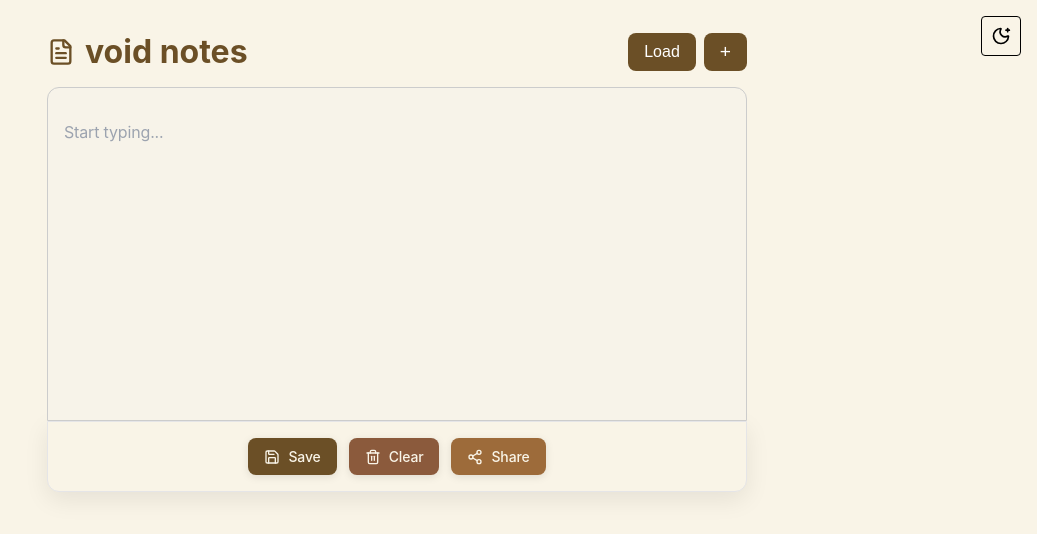
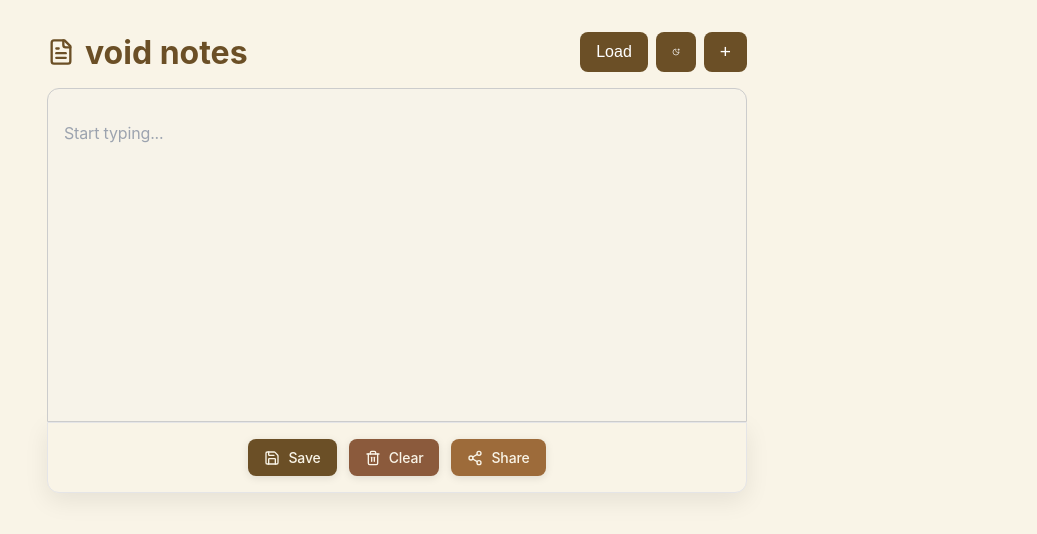
Before and after one commit to keswel/void-notes, a React (Create React App) app: page / in a window 1280 px wide. Shown: the top 534 px of the page, without its empty margins (243-1280 px from the left). Built offline with nearby package versions, Linux system fonts and the light colour scheme.

Commit message:
[Improvement] Theme button repositioned

```diff
--- a/src/App.js
+++ b/src/App.js
@@ -24,10 +24,7 @@ function App() {
     */
 
   <div style={{ padding: "2rem", position: "relative", maxWidth: "700px", margin: "auto" }}>
-  {/* theme selector button */}
-  <div>
-    <ThemeButton/>
-  </div>
+
   {/* main editor stack */}
   <div>
     <Header />
--- a/src/components/ClearButton.jsx
+++ b/src/components/ClearButton.jsx
@@ -5,7 +5,7 @@ function ClearButton({ editor }) {
   const handleClear = () => {
     if (editor) {
       editor.commands.clearContent();
-      editor.commands.focus(); // Optional: keep focus on editor after clearing
+      editor.commands.focus();
     }
   };
 
--- a/src/components/Header.jsx
+++ b/src/components/Header.jsx
@@ -1,5 +1,6 @@
 import React from 'react';
 import { FileText } from 'lucide-react';
+import ThemeButton from './ThemeButton';
 
 function Header() {
   return (
@@ -42,12 +43,15 @@ function Header() {
       cursor: 'pointer',
     }}
     onClick={() => {
-      // Load note logic
+      // load note logic
       console.log('Load Note Clicked');
     }}
   >
     Load
       </button>
+
+      <ThemeButton />
+
       <button
         style={{
           backgroundColor: '#6b4f26',
@@ -64,6 +68,7 @@ function Header() {
       >
         +
       </button>
+
     </div>
     </div>
   );
--- a/src/components/NoteEditor.jsx
+++ b/src/components/NoteEditor.jsx
@@ -38,17 +38,17 @@ const TabIndent = Extension.create({
   addKeyboardShortcuts() {
     return {
       Tab: () => {
-        return this.editor.commands.insertContent("    ");
+        return this.editor.commands.insertContent("     ");
       },
       "Shift-Tab": () => {
         const { state } = this.editor;
         const { selection } = state;
         const { from } = selection;
 
-        const textBefore = state.doc.textBetween(Math.max(0, from - 4), from);
+        const textBefore = state.doc.textBetween(Math.max(0, from - 5), from);
         if (textBefore === "    ") {
           return this.editor.commands.deleteRange({
-            from: from - 4,
+            from: from - 5,
             to: from,
           });
         }
@@ -58,7 +58,7 @@ const TabIndent = Extension.create({
         const lineText = line.textContent;
         let spacesToRemove = 0;
 
-        for (let i = 0; i < Math.min(4, lineText.length); i++) {
+        for (let i = 0; i < Math.min(5, lineText.length); i++) {
           if (lineText[i] === " ") {
             spacesToRemove++;
           } else {
@@ -79,7 +79,6 @@ const TabIndent = Extension.create({
   },
 });
 
-// Extend Highlight extension to add Mod-H shortcut
 const HighlightWithShortcut = Highlight.extend({
   addKeyboardShortcuts() {
     return {
--- a/src/components/ThemeButton.jsx
+++ b/src/components/ThemeButton.jsx
@@ -9,12 +9,6 @@ function ThemeButton() {
   }, [isDark]);
 
   return (
-    <div style={{
-      position: 'fixed',
-      top: '16px',
-      right: '16px',
-      zIndex: 1000,
-    }}>
     <button
       onClick={() => setIsDark(!isDark)}
       aria-label="Toggle theme"
@@ -22,24 +16,24 @@ function ThemeButton() {
         display: 'flex',
         alignItems: 'center',
         justifyContent: 'center',
-          padding: '8px',
-          border: '1px solid var(--text-color)',
-          borderRadius: '4px',
+        padding: '0.5rem 1rem',
+        border: 'none',
+        borderRadius: '8px',
         cursor: 'pointer',
-          color: 'var(--text-color)',
-          backgroundColor: 'transparent',
+        backgroundColor: '#6b4f26',
+        color: 'white',
+        fontSize: '1.2rem',
         transition: 'background-color 0.3s ease, color 0.3s ease',
         width: '40px',
         height: '40px',
       }}
     >
       {isDark ? (
-          <Sun size={20} color="var(--text-color)" />
+        <Sun size={20} color="white" />
       ) : (
-          <MoonStar size={20} color="var(--text-color)" />
+        <MoonStar size={20} color="white" />
       )}
     </button>
-    </div>
   );
 }
 
```
Lines whose indentation alone changed are shown as unchanged.
